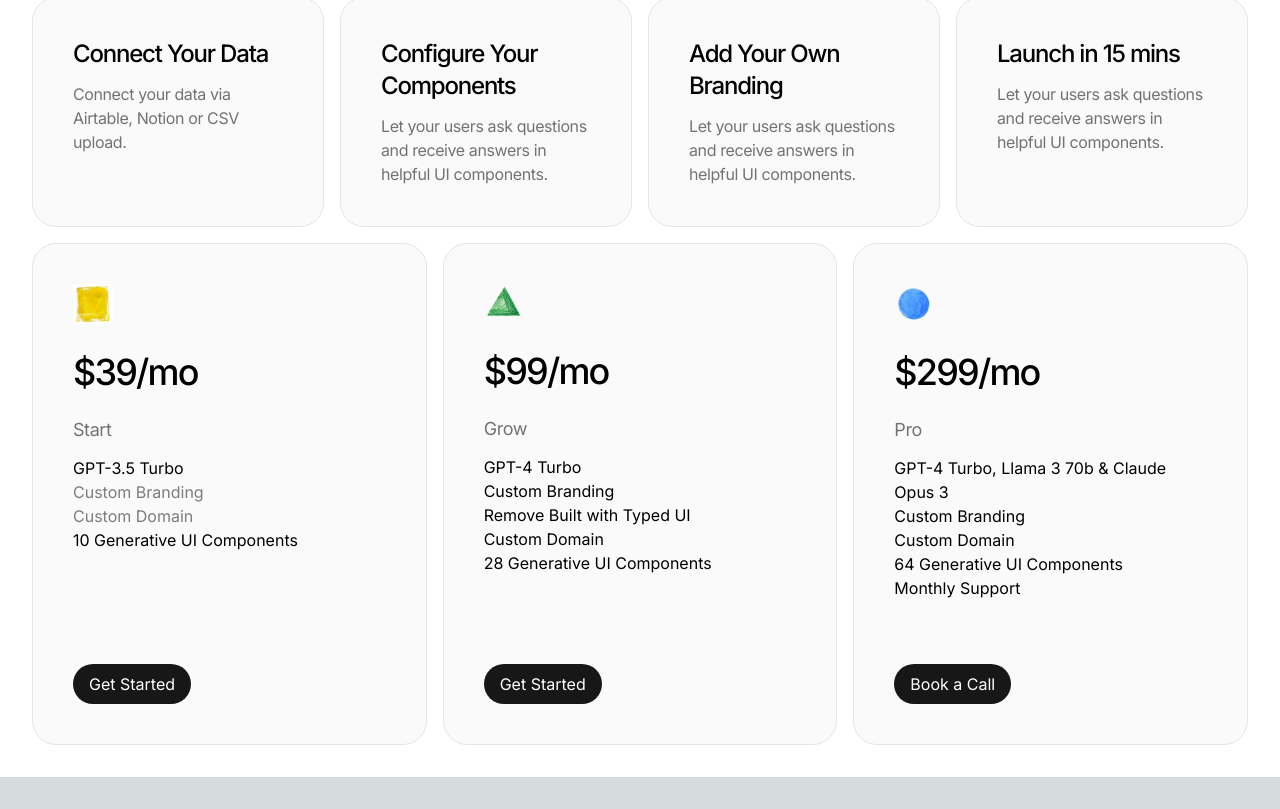
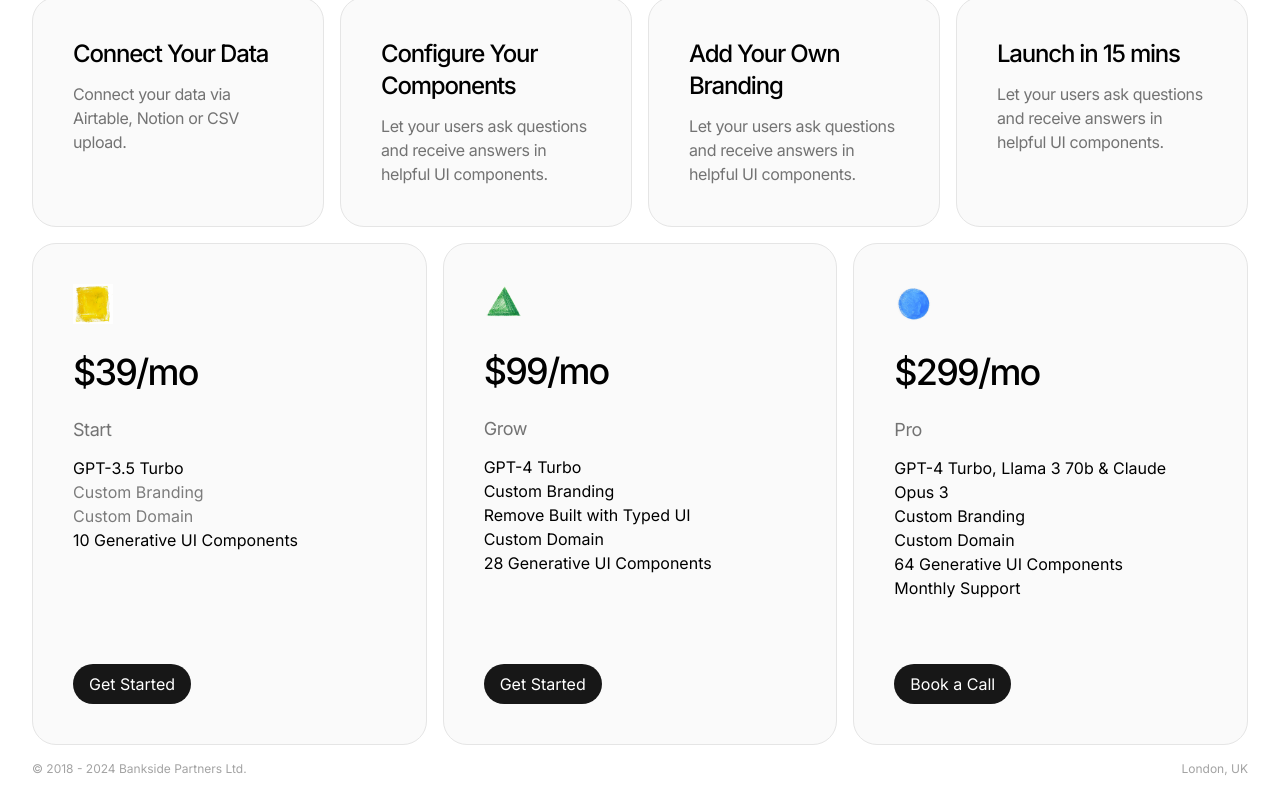
Before and after one commit to Dylanlp/typed-ui, a Next.js app: page / in a window 1280 px wide. Shown: the part 681-1490 px from the top of the page. Before the commit the page ends 1458 px from the top, so only its background shows below. Built offline with nearby package versions, Linux system fonts and the light colour scheme.

Commit message:
copyright

```diff
--- a/app/page.tsx
+++ b/app/page.tsx
@@ -292,6 +292,11 @@ export default function Home() {
             </div>
           </div>
         </div>
+
+        <div className="w-full flex gap-4 text-xs text-neutral-400 justify-between">
+          <p>© 2018 - 2024 Bankside Partners Ltd.</p>
+          <p>London, UK</p>
+        </div>
       </div>
     </main>
   );
```
